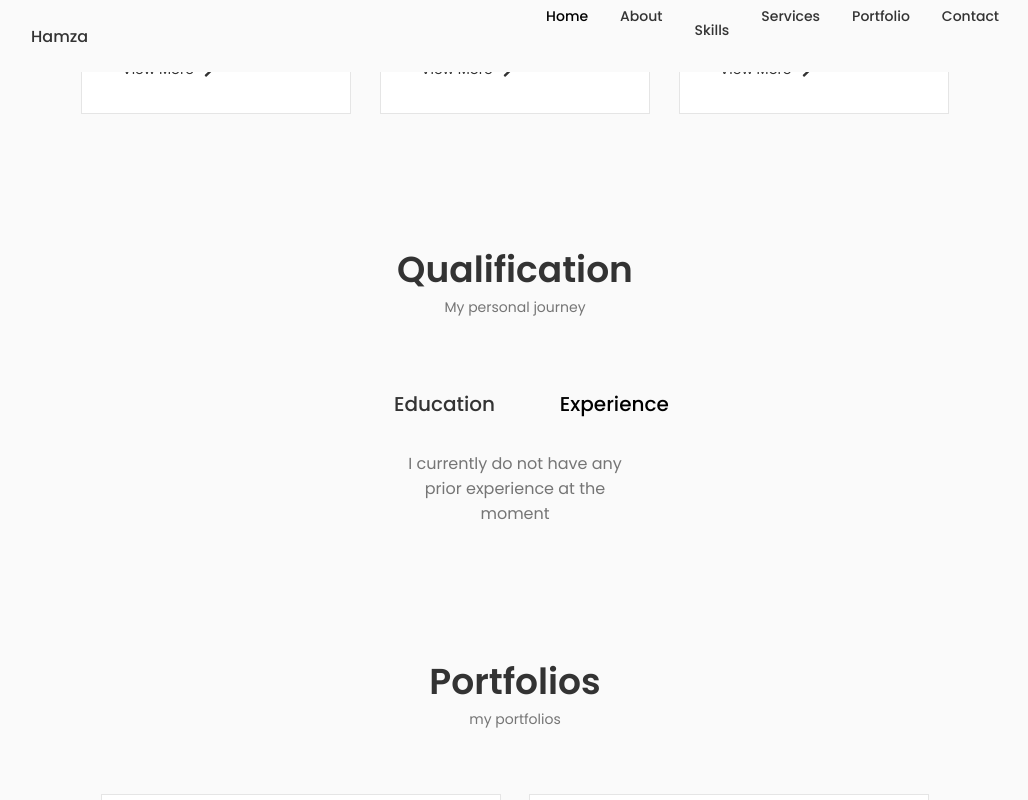
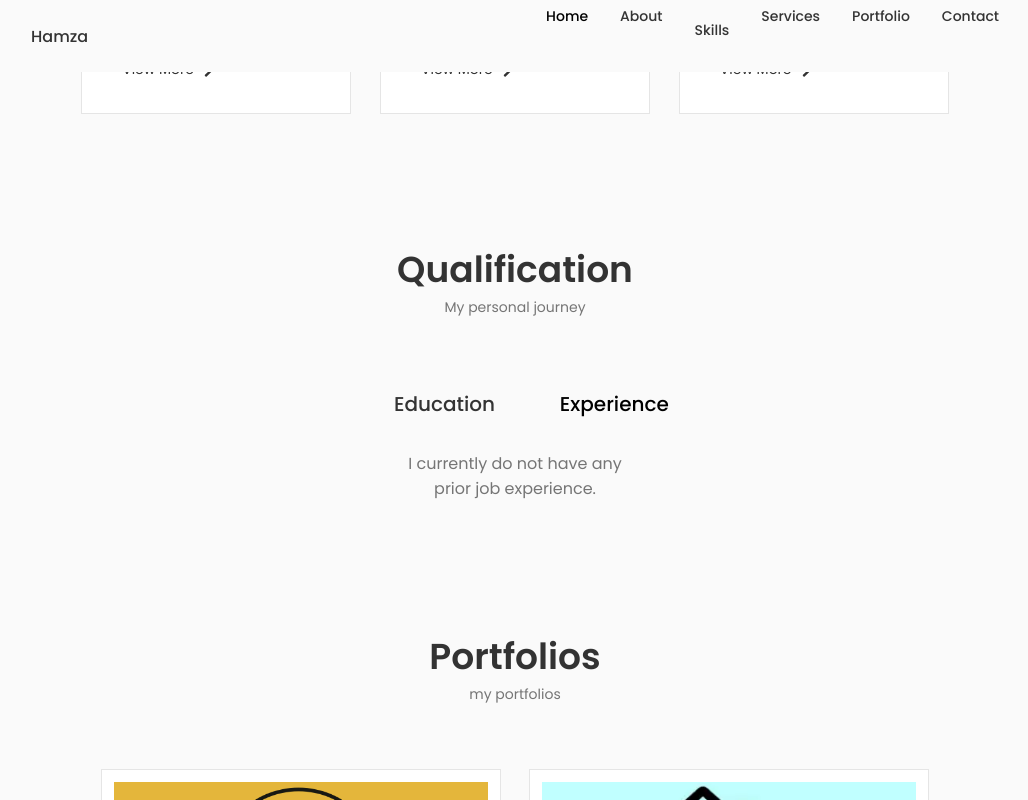
Before and after one commit to Hamzshaa/Personal-Portfolio, a React (Create React App) app: page / in a window 1280 px wide. Both pictures are taken after a click on the element "Experience". Shown: the part 2449-3249 px from the top of the page, without its empty margins (125-1153 px from the left). Built offline with nearby package versions, Linux system fonts and the light colour scheme; some icons are missing.

Commit message:
lines removed from package.json and build folder deleted

```diff
--- a/package.json
+++ b/package.json
@@ -1,5 +1,4 @@
 {
-  "homepage": "http://Hamzshaa.github.io/Personal-Portfolio",
   "name": "personal-portfolio",
   "version": "0.1.0",
   "private": true,
@@ -19,8 +18,6 @@
   },
   "scripts": {
     "start": "react-scripts start",
-    "predeploy": "npm run build",
-    "deploy": "gh-pages -d build",
     "build": "react-scripts build",
     "test": "react-scripts test",
     "eject": "react-scripts eject"
--- a/src/components/portfolio/Portfolio.jsx
+++ b/src/components/portfolio/Portfolio.jsx
@@ -3,7 +3,7 @@ import "./portfolio.css";
 
 import img from "../../assets/blog100.jpg";
 import blogLogo from "../../assets/trident_blog.png";
-import cheapDelalaLogo from "../../assets/cheap_delala.png";
+import cheapDelalaLogo from "../../assets/CheapDelala-logo.png";
 
 import { IoLogoGithub } from "react-icons/io5";
 import { FiExternalLink } from "react-icons/fi";
--- a/src/components/qualification/Qualification.jsx
+++ b/src/components/qualification/Qualification.jsx
@@ -143,7 +143,7 @@ function Qualification() {
             }
           >
             <div className="center">
-              I currently do not have any prior experience at the moment
+              I currently do not have any prior job experience.
             </div>
             {/* <div className="qualification__data">
               <div>
```
Also changed, not shown: src/assets/CheapDelala-logo.png (added), src/assets/cheap_delala.png (deleted).
